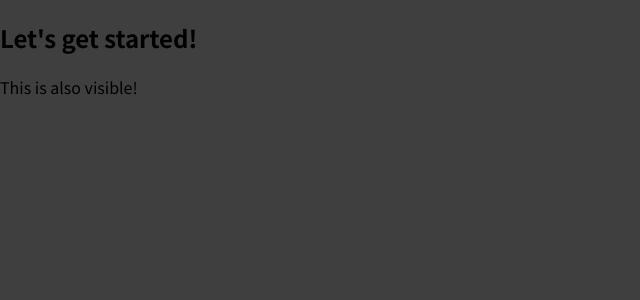
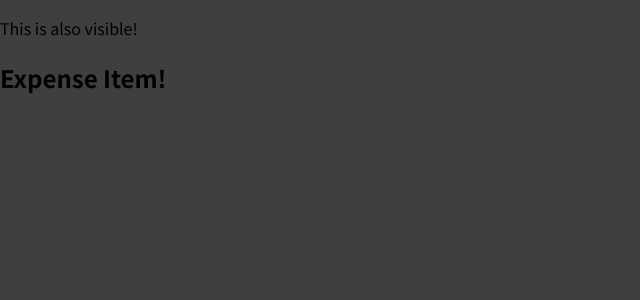
Before and after one commit to calin-buzetelu/expense-tracker, a JavaScript app: page / in a window 1280 px wide. Shown: the top 300 px of the page, without its empty margins (0-640 px from the left). Built offline with nearby package versions, Linux system fonts and the light colour scheme.

Commit message:
Create ExpenseItem component

```diff
--- a/src/App.js
+++ b/src/App.js
@@ -1,8 +1,10 @@
+import ExpenseItem from "./components/ExpenseItem";
+
 function App() {
   return (
     <div>
-      <h2>Let's get started!</h2>
       <p>This is also visible!</p>
+      <ExpenseItem></ExpenseItem>
     </div>
   );
 }
--- /dev/null
+++ b/src/components/ExpenseItem.js
@@ -0,0 +1,7 @@
+function ExpenseItem() {
+    return (
+        <h2>Expense Item!</h2>
+    );
+}
+
+export default ExpenseItem;
```
